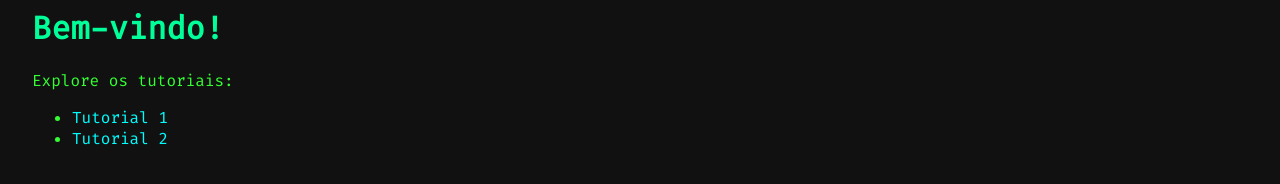
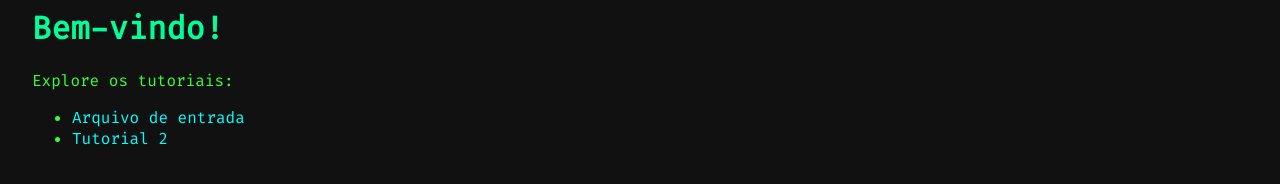
Before and after one commit to cauaschuch/ComputEEL-Tutoriais, a Jekyll site: the page built from index.md, in a window 1280 px wide. Shown: the part 128-312 px from the top of the page. Built offline with Jekyll 4.4.1, drawn with Linux system fonts in a browser that asks for light colours.

Commit message:
Update index.md

```diff
--- a/index.md
+++ b/index.md
@@ -7,5 +7,5 @@ title: Início
 
 Explore os tutoriais:
 
-- [Tutorial 1](/tutoriais/tutorial1)
-- [Tutorial 2](/tutoriais/tutorial2)
+- [Arquivo de entrada](/tutoriais/tutorial1.md)
+- [Tutorial 2](/tutoriais/tutorial2.md)
```
